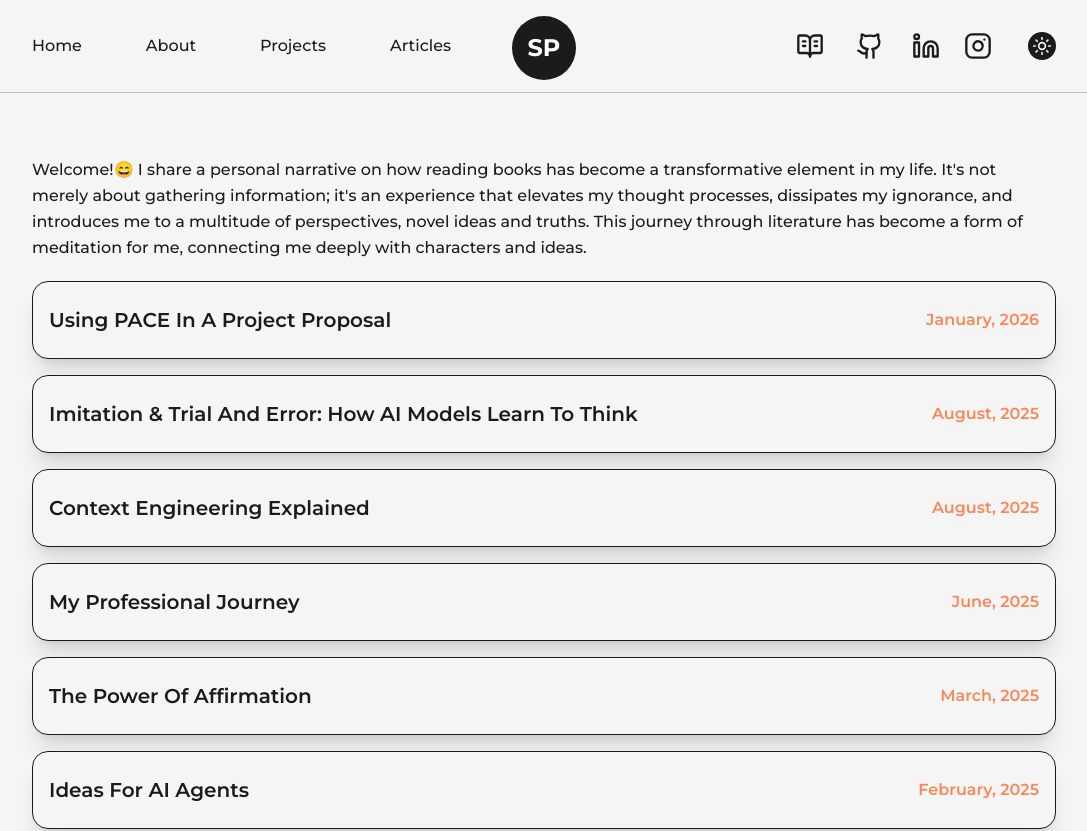
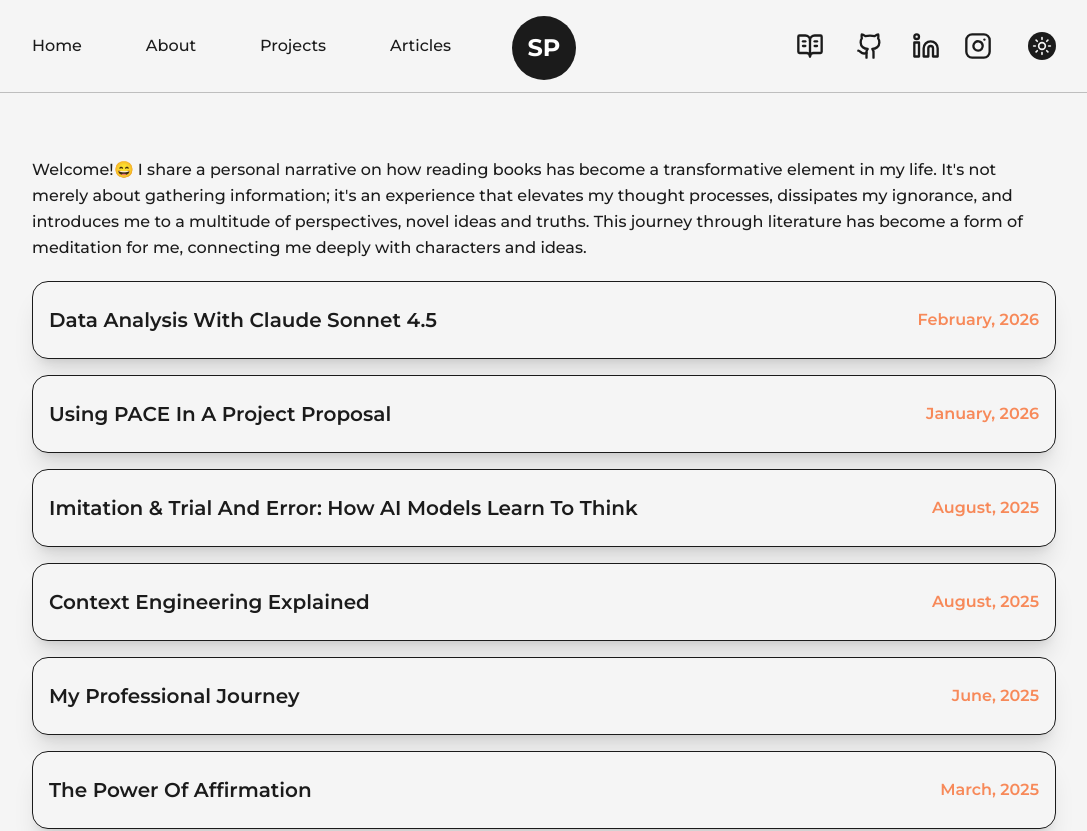
Before and after one commit to senthilcaesar/portfolio, a Next.js app: page /blogs in a window 1280 px wide. Shown: the top 831 px of the page, without its empty margins (96-1183 px from the left). Built offline with nearby package versions, Linux system fonts and the light colour scheme.

Commit message:
blog updates

```diff
--- a/src/app/blogs/page.tsx
+++ b/src/app/blogs/page.tsx
@@ -57,6 +57,11 @@ export default function Blogs() {
           <ul className='grid grid-cols-3 gap-4 lg:gap-6 md:grid-cols-2 sm:grid-cols-1 sm:gap-y-8'></ul>
 
           <ul className='flex flex-col items-center relative'>
+            <Article
+              title='Data Analysis with Claude Sonnet 4.5'
+              date='February, 2026'
+              link='https://woolly-revolve-fec.notion.site/Data-Analysis-with-Claude-Sonnet-4-5-2f9bdfa1611d80e6953be762481a6f30?source=copy_link'
+            />
             <Article
               title='Using PACE in a Project Proposal'
               date='January, 2026'
```
